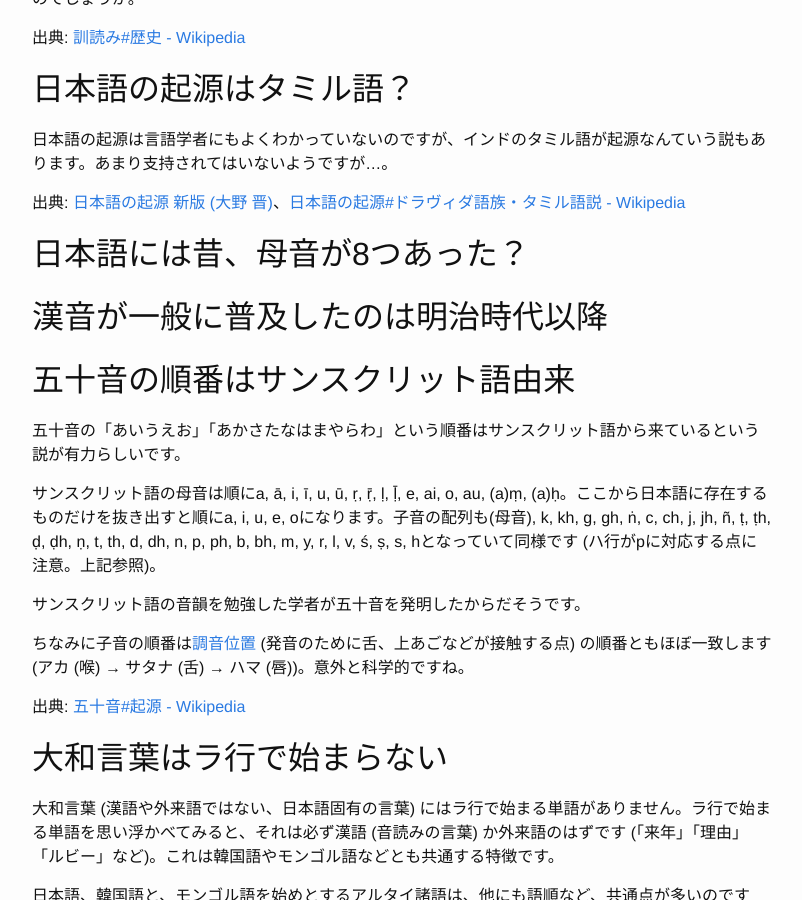
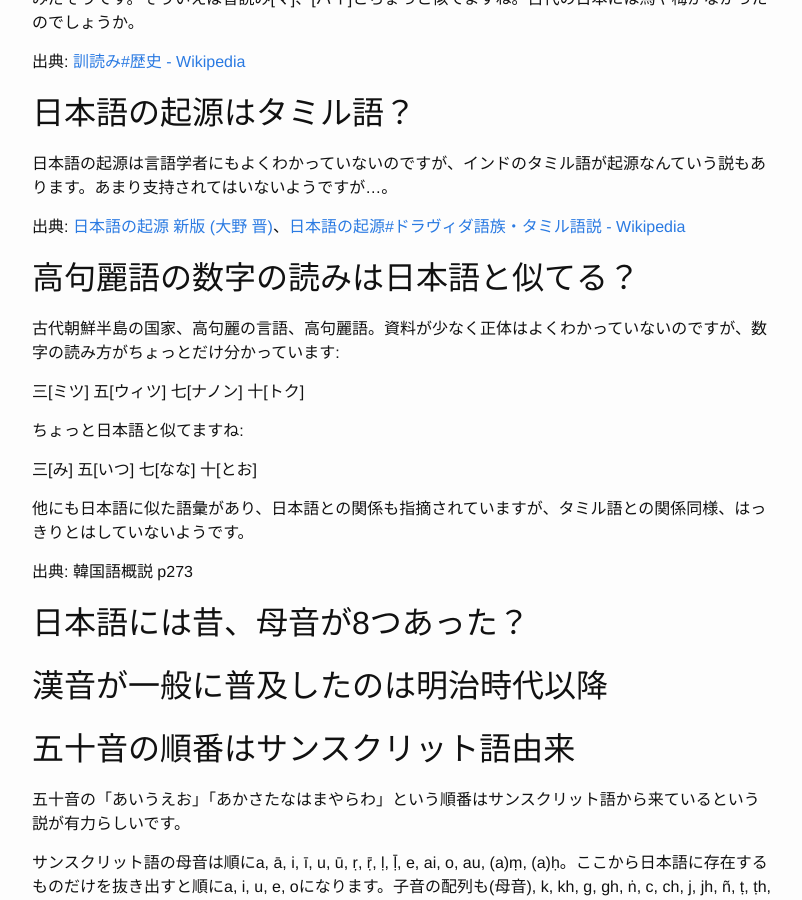
Before and after one commit to gimite/gimite.github.io, a Jekyll site: the page built from kanji-fun-facts.md, in a window 1280 px wide and 900 px high, scrolled down 1560 px. Shown: the whole window, without its empty margins (238-1040 px from the left). Built offline with Jekyll 4.4.1, drawn with Linux system fonts in a browser that asks for light colours; our own code applies the rules of GitHub Pages for plain Markdown files.

Commit message:
Update kanji-fun-facts.md

```diff
--- a/kanji-fun-facts.md
+++ b/kanji-fun-facts.md
@@ -46,6 +46,20 @@ layout: page
 
 出典: [日本語の起源 新版 (大野 晋)](https://www.amazon.co.jp/%E6%97%A5%E6%9C%AC%E8%AA%9E%E3%81%AE%E8%B5%B7%E6%BA%90-%E6%96%B0%E7%89%88-%E5%B2%A9%E6%B3%A2%E6%96%B0%E6%9B%B8-%E5%A4%A7%E9%87%8E-%E6%99%8B/dp/4004303400)、[日本語の起源#ドラヴィダ語族・タミル語説 - Wikipedia](https://ja.wikipedia.org/wiki/%E6%97%A5%E6%9C%AC%E8%AA%9E%E3%81%AE%E8%B5%B7%E6%BA%90#%E3%83%89%E3%83%A9%E3%83%B4%E3%82%A3%E3%83%80%E8%AA%9E%E6%97%8F%E3%83%BB%E3%82%BF%E3%83%9F%E3%83%AB%E8%AA%9E%E8%AA%AC)
 
+## 高句麗語の数字の読みは日本語と似てる？
+
+古代朝鮮半島の国家、高句麗の言語、高句麗語。資料が少なく正体はよくわかっていないのですが、数字の読み方がちょっとだけ分かっています:
+
+三[ミツ] 五[ウィツ] 七[ナノン] 十[トク]
+
+ちょっと日本語と似てますね:
+
+三[み] 五[いつ] 七[なな] 十[とお]
+
+他にも日本語に似た語彙があり、日本語との関係も指摘されていますが、タミル語との関係同様、はっきりとはしていないようです。
+
+出典: 韓国語概説 p273
+
 ## 日本語には昔、母音が8つあった？
 ## 漢音が一般に普及したのは明治時代以降
 ## 五十音の順番はサンスクリット語由来
```
